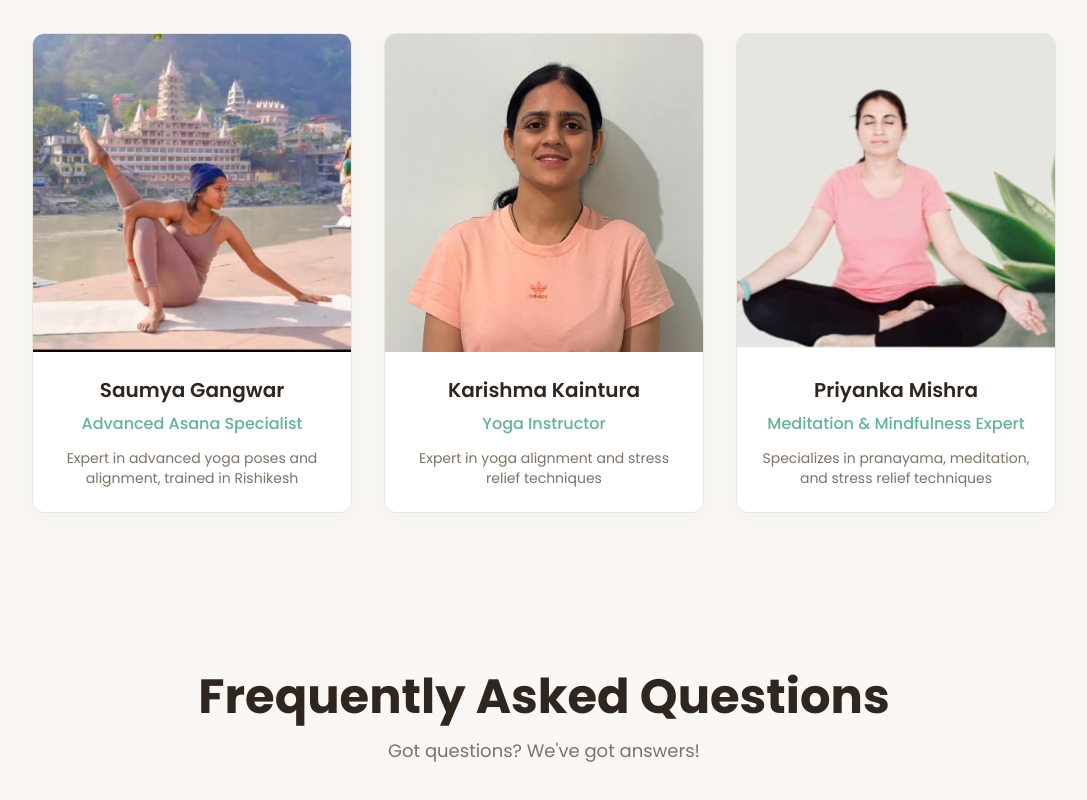
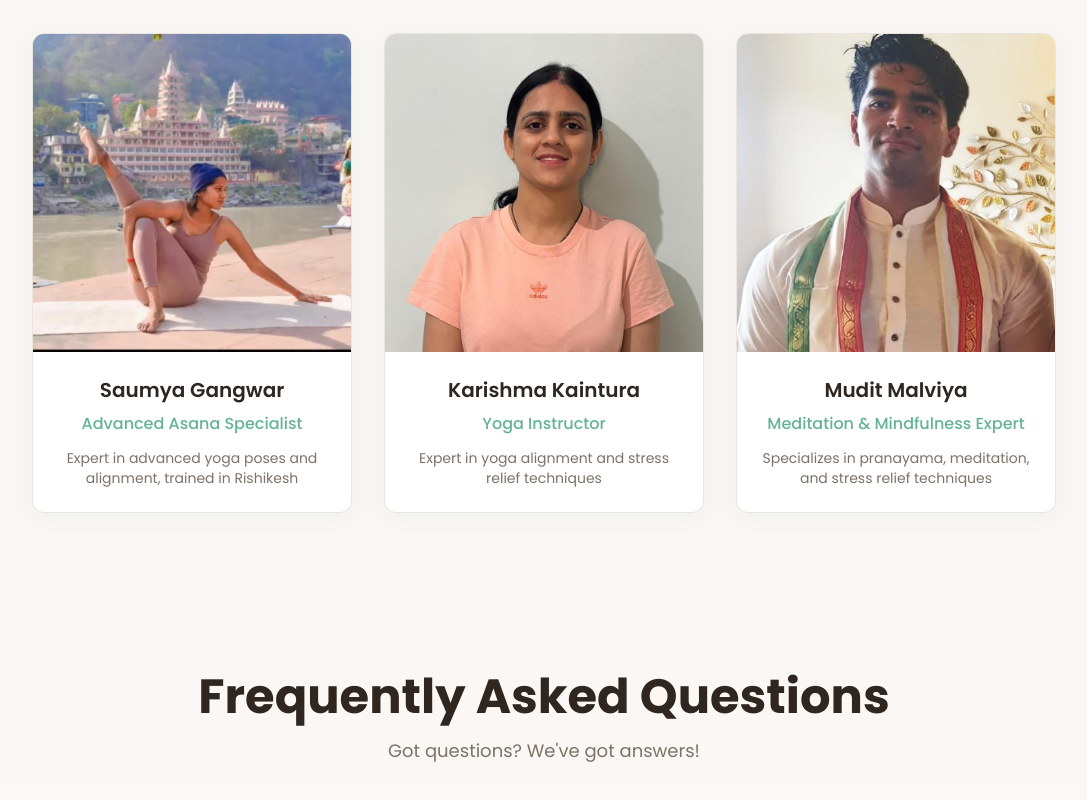
Before and after one commit to SachinGupta0206/spirit-rise-yoga, a React (Vite) app: page /ultimate-21days/yoga-camp in a window 1280 px wide. Shown: the part 4095-4895 px from the top of the page, without its empty margins (96-1183 px from the left). Built offline with nearby package versions, Linux system fonts and the light colour scheme; no server answers; the HTML template or start-up script is replaced by a standard one.

Commit message:
update instructor image

```diff
--- a/src/components/InstructorsSection.tsx
+++ b/src/components/InstructorsSection.tsx
@@ -1,7 +1,7 @@
 import { motion } from "framer-motion";
 import { Card } from "@/components/ui/card";
 import instructor1 from "@/assets/Saumya.jpg";
-import instructor3 from "@/assets/Priyanka.jpg";
+import instructor3 from "@/assets/Mudit.jpg";
 import instructor2 from "@/assets/Karishma.jpg";
 
 const InstructorsSection = () => {
@@ -20,7 +20,7 @@ const InstructorsSection = () => {
       description: "Expert in yoga alignment and stress relief techniques",
     },
     {
-      name: "Priyanka Mishra",
+      name: "Mudit Malviya",
       title: "Meditation & Mindfulness Expert",
       image: instructor3,
       description:
```
Also changed, not shown: src/assets/Mudit.jpg (added).
